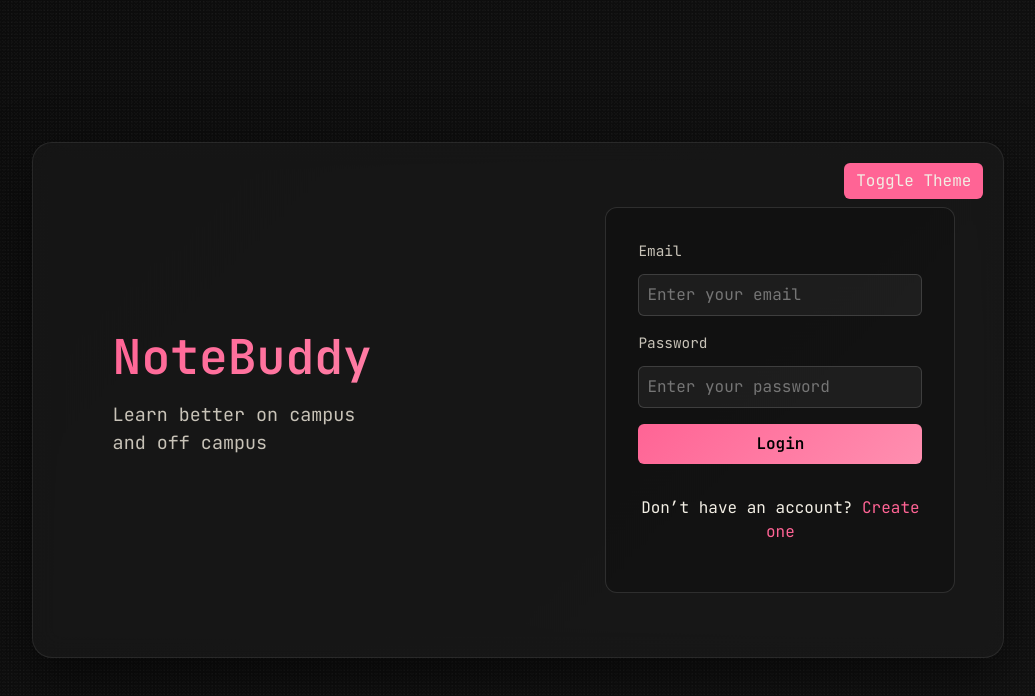
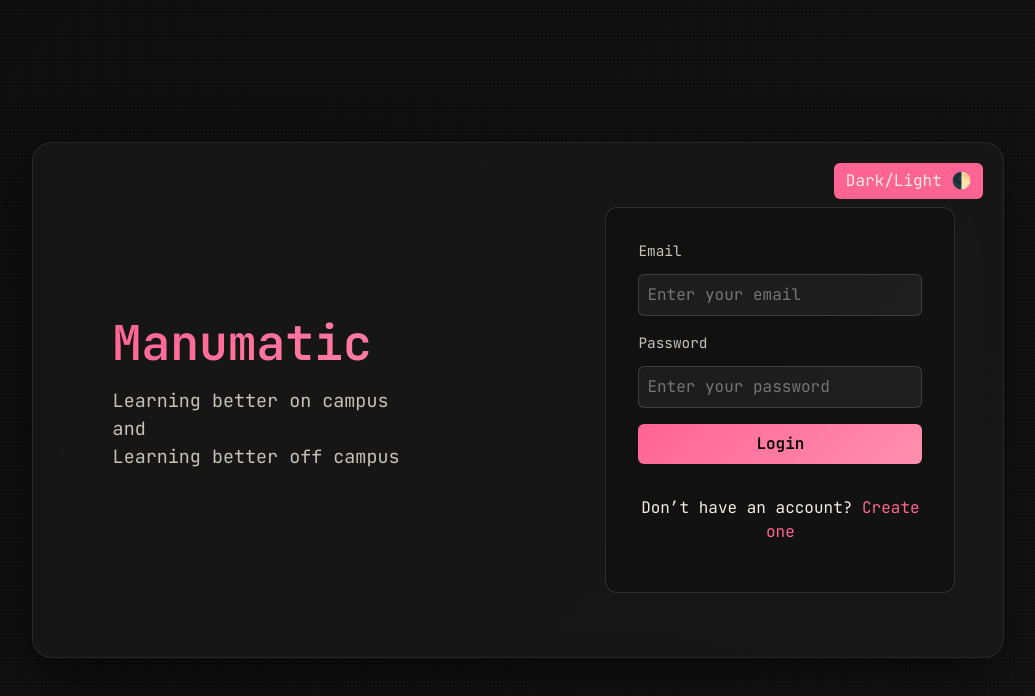
Before and after one commit to 777ParallelClematis/Hackathon2025, a React app in the folder Frontend/: page / in a window 1280 px wide. Shown: the top 696 px of the page, without its empty margins (122-1157 px from the left). Built offline with nearby package versions, Linux system fonts and the light colour scheme; the HTML template or start-up script is replaced by a standard one.

Commit message:
minor ui touches - especially on login page

```diff
--- a/Frontend/src/pages/Login.jsx
+++ b/Frontend/src/pages/Login.jsx
@@ -46,11 +46,13 @@ export default function Login() {
       <div className="login-card">
 
         <div className="login-left">
-          <h1 className="login-title">NoteBuddy</h1>
+          <h1 className="login-title">Manumatic</h1>
           <p className="login-subtitle">
-            Learn better on campus
+            Learning better on campus
             <br />
-            and off campus
+            and
+            <br/>
+            Learning better off campus
           </p>
         </div>
 
@@ -105,7 +107,7 @@ export default function Login() {
             cursor: "pointer",
           }}
         >
-          Toggle Theme
+          Dark/Light 🌓
         </button>
       </div>
     </div>
```
